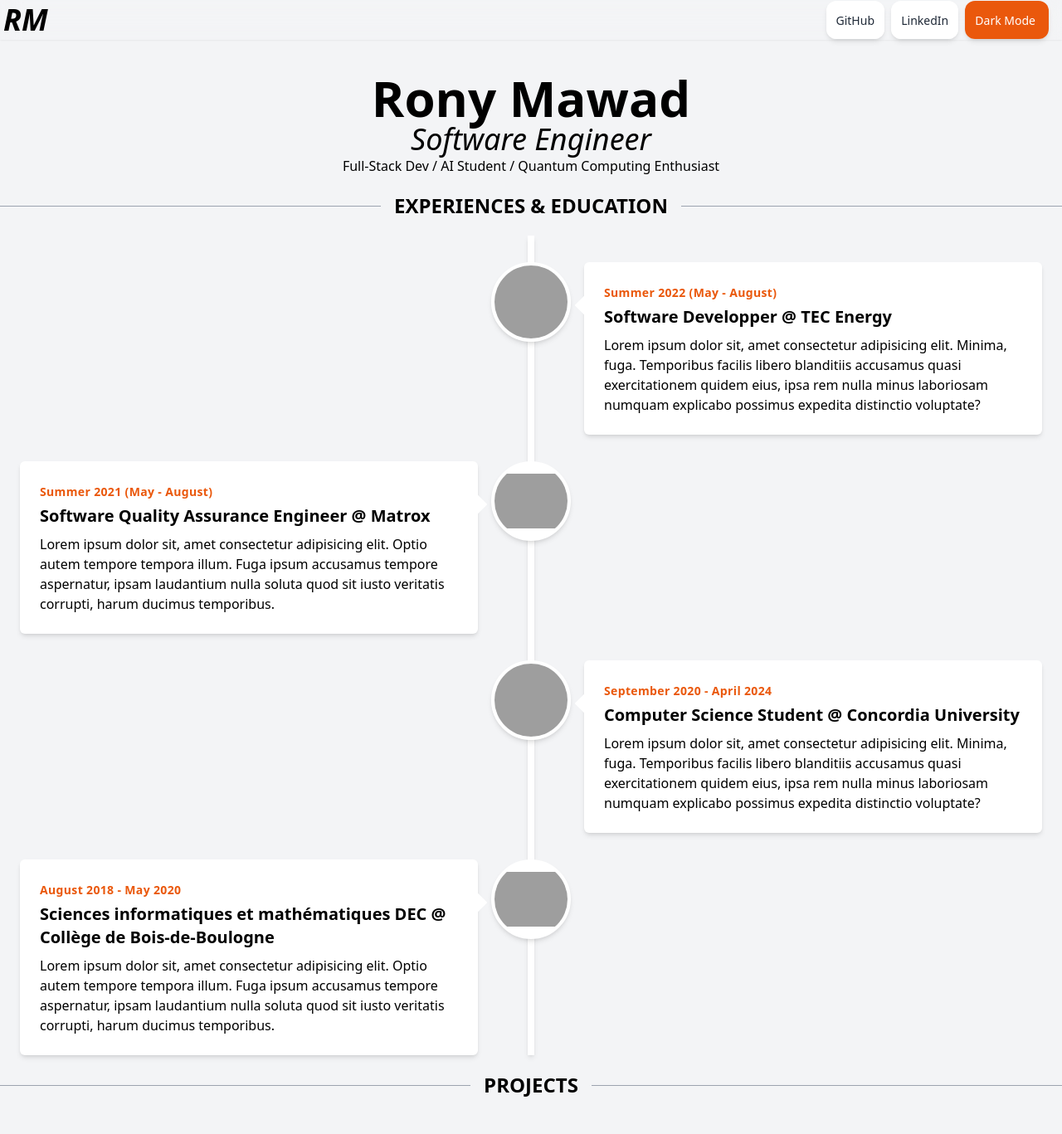
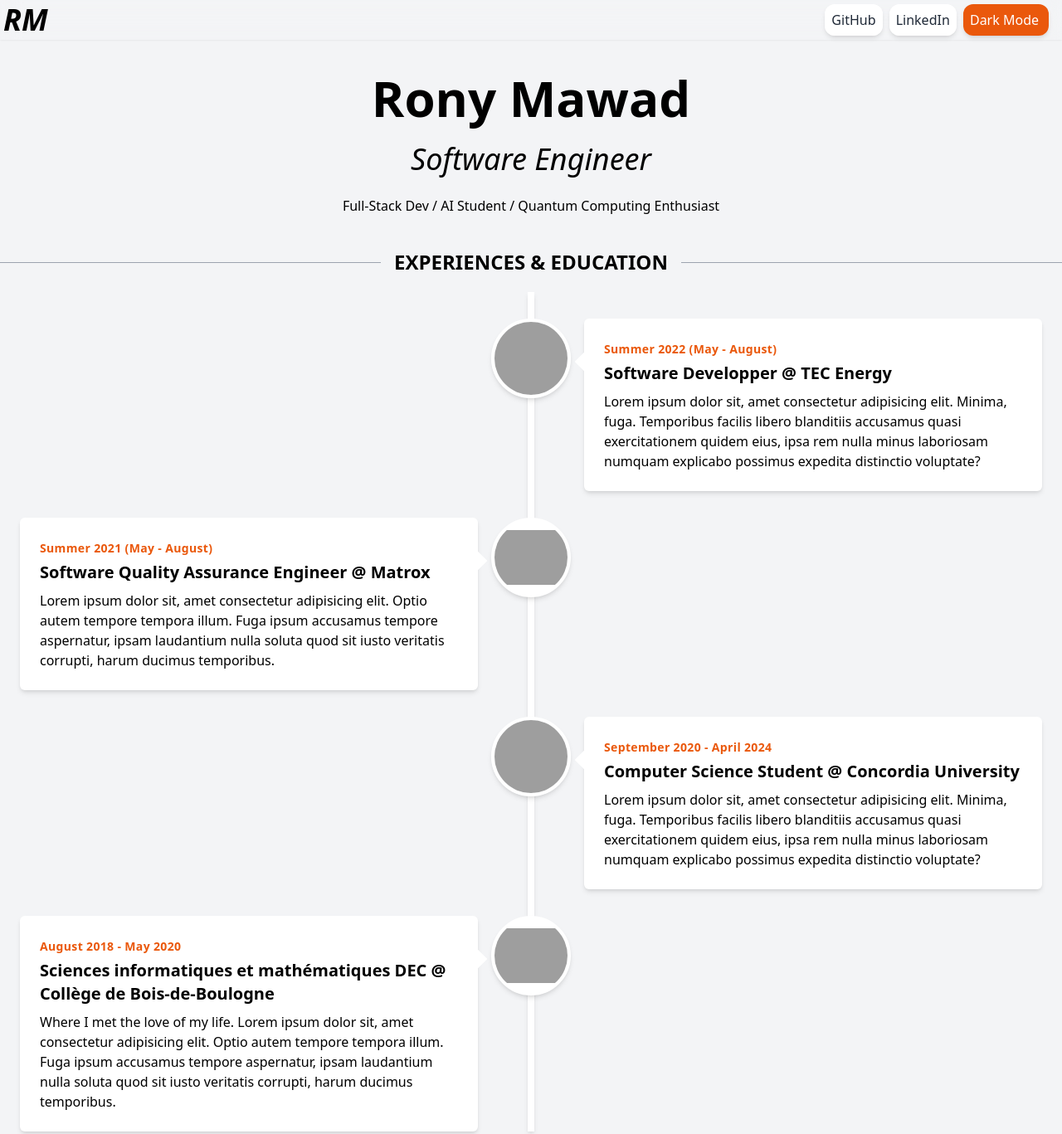
Before and after one commit to Ronakage/personal-website, an Astro site: page / in a window 1280 px wide. Shown: the top 1367 px of the page at 83% size. Built offline with nearby package versions, Linux system fonts and the light colour scheme; Astro itself is replaced by a stand-in of ours; grey boxes are pictures that could not be loaded.

Commit message:
some style changes

```diff
--- a/src/components/Navbar.astro
+++ b/src/components/Navbar.astro
@@ -5,9 +5,9 @@
         ----->
         <span class="p-1 text-4xl font-extrabold italic">RM</span>
         <div class="p-3">
-            <span class="mr-1 bg-white p-3 rounded-xl shadow-md"><a href="https://github.com/Ronakage" class=" text-gray-800 text-sm hover:text-black">GitHub</a></span>
-            <span class="mr-1 bg-white p-3 rounded-xl shadow-md hover:animate-bounce"><a href="https://www.linkedin.com/in/rony-mawad-070316223/" class=" text-gray-800 text-sm hover:text-black">LinkedIn</a></span>
-            <span class="mr-1 bg-orange-600 p-3 rounded-xl shadow-md"><button class="mr-1 text-white text-sm ">Dark Mode</button></span>
+            <span class="mr-1 bg-white p-2 rounded-xl shadow-md"><a href="https://github.com/Ronakage" class=" text-gray-800 text-md hover:text-black">GitHub</a></span>
+            <span class="mr-1 bg-white p-2 rounded-xl shadow-md hover:animate-bounce"><a href="https://www.linkedin.com/in/rony-mawad-070316223/" class=" text-gray-800 text-md hover:text-black">LinkedIn</a></span>
+            <span class="mr-1 bg-orange-600 p-2 rounded-xl shadow-md"><button class="mr-1 text-white text-md">Dark Mode</button></span>
         </div>
     </div>
 </nav>
--- a/src/components/ProjectSection.astro
+++ b/src/components/ProjectSection.astro
@@ -1,11 +1,11 @@
-<div class="relative flex py-5 items-center">
+<div class="relative flex pt-10 items-center">
     <div class="flex-grow border-t border-gray-400 shadow-lg"></div>
     <span class="flex-shrink mx-4 text-2xl font-semibold text-center">PROJECTS</span>
     <div class="flex-grow border-t border-gray-400 shadow-lg"></div>
 </div>
 
 <section class="md:h-full flex items-center">
-    <div class="container px-5 py-24 mx-auto">
+    <div class="container px-5 p-12 mx-auto">
         <div class="flex flex-wrap -m-4">
             <div class="p-4 sm:w-1/2 lg:w-1/3">
                 <div class="h-full border-2 border-gray-200 border-opacity-60 rounded-lg overflow-hidden">
--- a/src/components/Title.astro
+++ b/src/components/Title.astro
@@ -1,5 +1,5 @@
 <div class="mt-10">
     <h1 class="font-bold text-center text-6xl">Rony Mawad</h1>
-    <h2 class="italic text-center text-4xl">Software Engineer </h2>
-    <h3 class="text-center text-md">Full-Stack Dev / AI Student / Quantum Computing Enthusiast</h3>
+    <h2 class="italic text-center text-4xl p-6">Software Engineer </h2>
+    <h3 class="text-center text-md pb-5">Full-Stack Dev / AI Student / Quantum Computing Enthusiast</h3>
 </div>
--- a/src/components/WorkSection.astro
+++ b/src/components/WorkSection.astro
@@ -57,7 +57,7 @@
             <div class="bg-white p-6 rounded-md shadow-md">
                 <span class="font-bold text-orange-600 text-sm tracking-wide">August 2018 - May 2020</span>
                 <h1 class="text-xl font-bold pt-1">Sciences informatiques et mathématiques DEC @ Collège de Bois-de-Boulogne</h1>
-                <p class="hover:animate-pulse pt-2">Lorem ipsum dolor sit, amet consectetur adipisicing elit. Optio autem tempore tempora illum. Fuga ipsum accusamus tempore aspernatur, ipsam laudantium nulla soluta quod sit iusto veritatis corrupti, harum ducimus temporibus.</p>
+                <p class="hover:animate-pulse pt-2">Where I met the love of my life. Lorem ipsum dolor sit, amet consectetur adipisicing elit. Optio autem tempore tempora illum. Fuga ipsum accusamus tempore aspernatur, ipsam laudantium nulla soluta quod sit iusto veritatis corrupti, harum ducimus temporibus.</p>
             </div>
         </div>
     </div>
```
